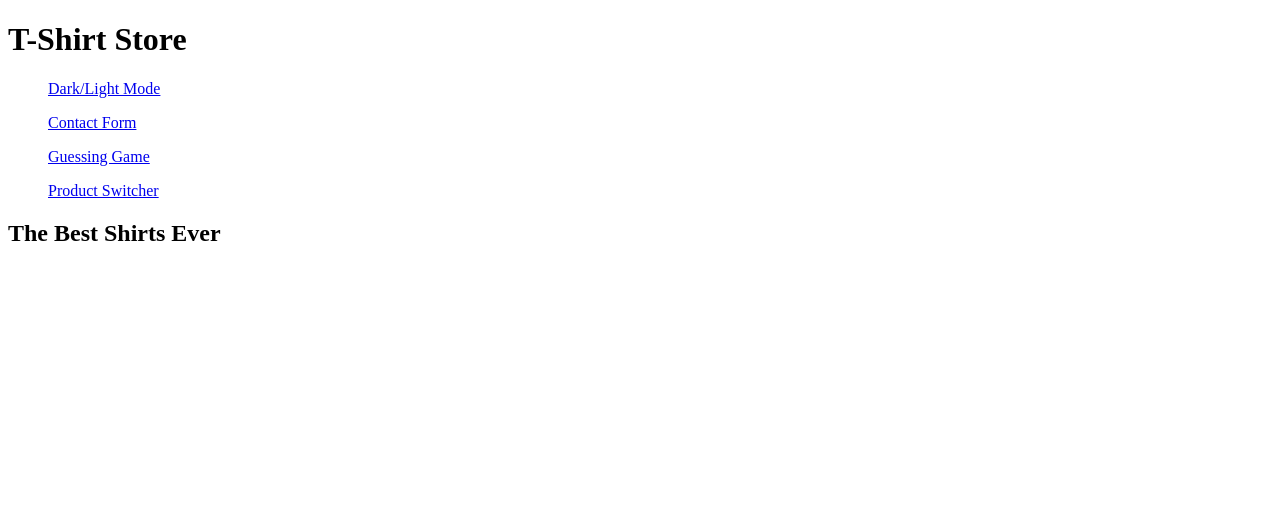
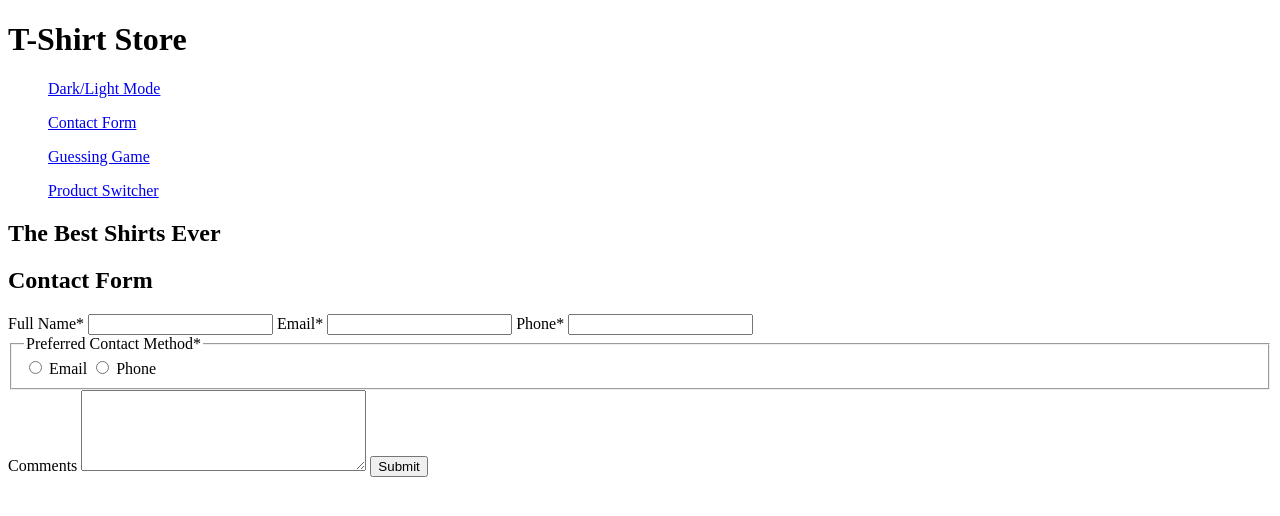
Before and after one commit to mundojrasu/git417final, a plain HTML site: page index.html in a window 1280 px wide. Drawn offline with Linux system fonts and the light colour scheme.

Commit message:
Form upload

```diff
--- a/index.html
+++ b/index.html
@@ -26,5 +26,26 @@
                     <h2>The Best Shirts Ever</h2>
                 </div>
             </div>
+            <div class="contact-form">
+                <h2>Contact Form</h2>
+                <form>
+                    <label for="fname">Full Name<span aria-hidden="true" class="required">*</span></label>
+                    <input type="text" id="fname" required>
+                    <label for="email">Email<span aria-hidden="true" class="required">*</span></label>
+                    <input type="email" id="email" required>
+                    <label for="tel">Phone<span aria-hidden="true" class="required">*</span></label>
+                    <input type="tel" id="tel" name="contact" required>
+                    <fieldset>
+                        <legend>Preferred Contact Method<span class="required">*</span></legend>
+                        <input type="radio" id=pmEmail aria-required>
+                        <label for="pmEmail">Email</label>
+                        <input type="radio" id="pmPhone" aria-required>
+                        <label for="pmPhone">Phone</label>
+                    </fieldset>
+                    <label for="comments">Comments</label>
+                    <textarea id="comments" name="contact" rows="5" cols="33" required></textarea>
+                    <input type="submit" value="Submit">
+                </form>
+            </div>
         </main>
     </body>
```
